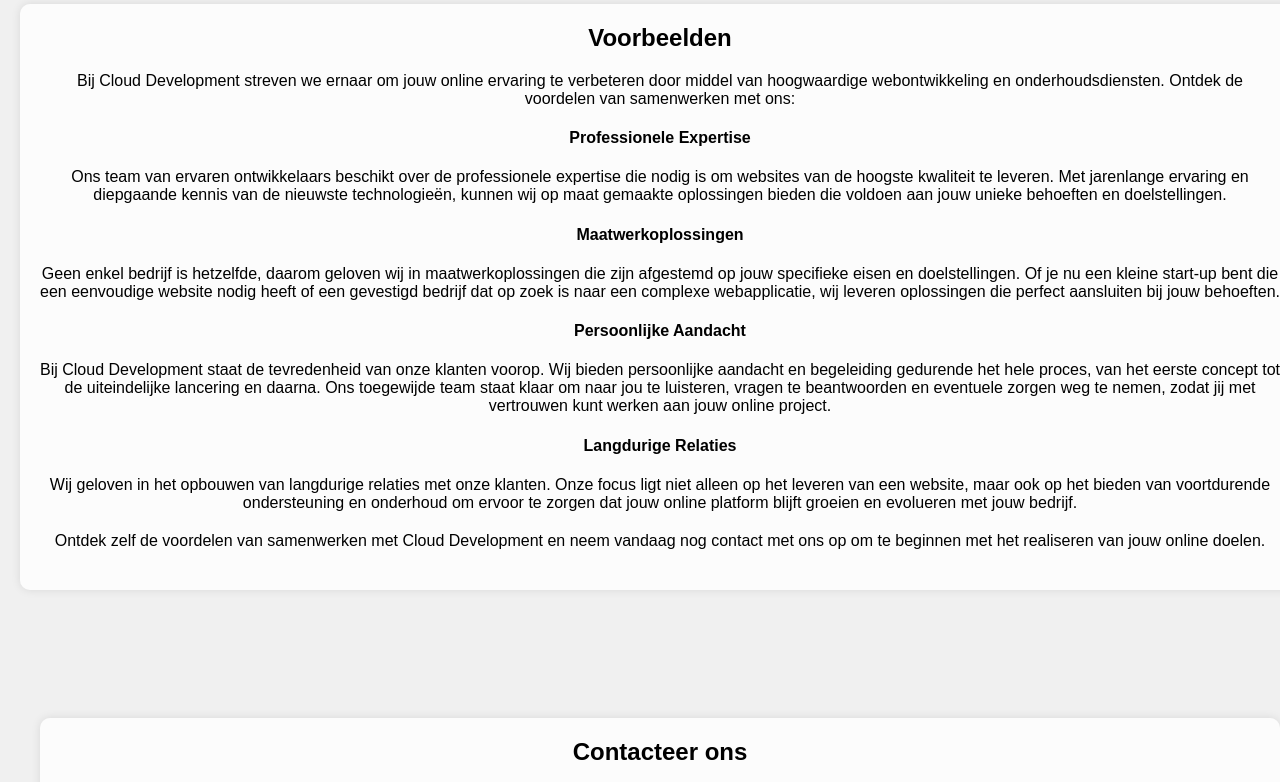
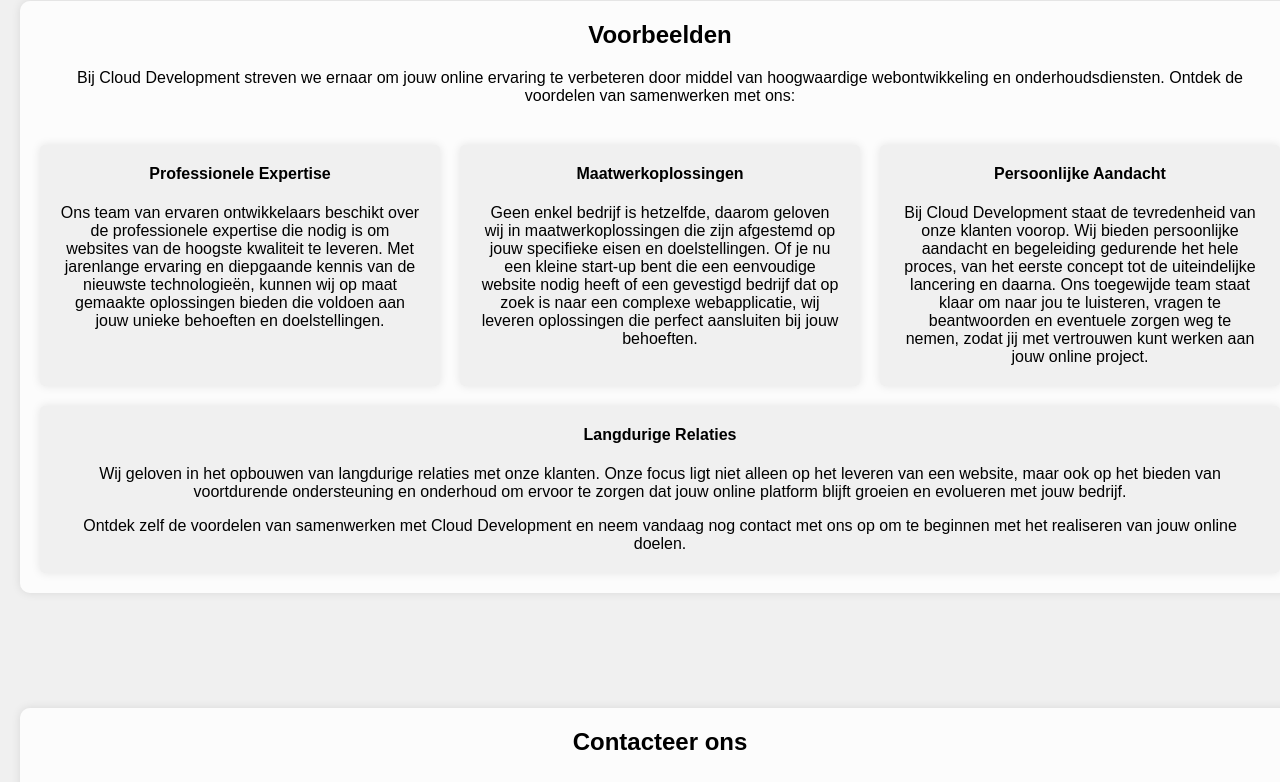
Before and after one commit to IwastedI/website-test, a plain HTML site: page index.html in a window 1280 px wide. Shown: the part 1399-2181 px from the top of the page. Drawn offline with Linux system fonts and the light colour scheme.

Commit message:
Add files via upload

```diff
--- a/index.html
+++ b/index.html
@@ -26,18 +26,25 @@
 
     <div id="wat-doen-we" class="section section1">
         <div class="content">
+            <div class="paragraph1">
                 <h2>Wat doen we precies</h2>
                 <p>
                     Bij Cloud Development begrijpen we dat jouw online aanwezigheid cruciaal is voor het succes van jouw bedrijf. Daarom bieden wij hoogwaardige webontwikkeling en onderhoudsdiensten aan, speciaal ontworpen om jouw digitale strategie te versterken.
                 </p>
+            </div>
+            <div class="paragraph">
                 <h4>Webontwikkeling op maat</h4>
                 <p>
                     Onze getalenteerde en ervaren ontwikkelaars werken nauw met jou samen om websites te creëren die niet alleen visueel aantrekkelijk zijn, maar ook naadloos functioneren op alle apparaten. Of het nu gaat om een eenvoudige informatieve site of een complexe e-commerce oplossing, wij leveren op maat gemaakte webontwikkeling die voldoet aan jouw unieke behoeften en doelstellingen.
                 </p>
+            </div>
+            <div class="paragraph">
                 <h4>Onderhoud en support</h4>
                 <p>
                     Een website is nooit 'af'. Daarom bieden wij uitgebreide onderhouds- en supportdiensten om ervoor te zorgen dat jouw online platform altijd up-to-date en optimaal presteert. Van het regelmatig bijwerken van inhoud tot het oplossen van technische problemen, ons toegewijde team staat klaar om jouw website soepel te laten draaien, zodat jij je kunt concentreren op het laten groeien van jouw bedrijf.
                 </p>
+            </div>
+            <div class="paragraph">
                 <h4>Lokale expertise, wereldwijde kwaliteit</h4>
                 <p>
                     Gevestigd in België, maar met een wereldwijd bereik, bieden wij de perfecte combinatie van lokale expertise en internationale standaarden. Onze websites zijn niet alleen geoptimaliseerd voor de Belgische markt, maar voldoen ook aan de hoogste normen op het gebied van design, functionaliteit en beveiliging, waardoor jouw bedrijf zich kan onderscheiden in een competitieve online omgeving.
@@ -47,21 +54,29 @@
                 </p>
             </div>
         </div>
+    </div>
 
     <div id="prijzen" class="section section2">
         <div class="content">
+            <div class="paragraph1">
                 <h2>Prijzen</h2>
                 <p>
                     Bij Cloud Development geloven we in transparantie en eerlijkheid als het gaat om onze prijzen. We streven ernaar om hoogwaardige webontwikkeling en onderhoudsdiensten aan te bieden tegen betaalbare tarieven, zodat jouw bedrijf kan profiteren van een professionele online aanwezigheid zonder de bank te breken.
                 </p>
+            </div>
+            <div class="paragraph">
                 <h4>Maatwerk op basis van jouw behoeften</h4>
                 <p>
                     Elk project is uniek, daarom bieden wij geen one-size-fits-all prijzen aan. In plaats daarvan werken wij nauw met jou samen om een offerte op maat te maken die perfect aansluit bij jouw specifieke eisen, doelstellingen en budget. Of je nu een kleine start-up bent die een eenvoudige website nodig heeft of een gevestigd bedrijf dat een complexe webapplicatie wil ontwikkelen, wij zorgen voor een prijsstelling die past bij jouw project.
                 </p>
+            </div>
+            <div class="paragraph">
                 <h4>Duidelijke en transparante tarieven</h4>
                 <p>
                     Bij Cloud Development geloven we in geen verrassingen als het gaat om prijzen. Onze tarieven zijn duidelijk en transparant, zonder verborgen kosten of addertjes onder het gras. Voordat we aan jouw project beginnen, ontvang je een gedetailleerde offerte waarin alle kosten en diensten duidelijk worden vermeld, zodat je precies weet waar je aan toe bent.
                 </p>
+            </div>
+            <div class="paragraph">
                 <h4>Flexibele betalingsmogelijkheden</h4>
                 <p>
                     We begrijpen dat elk bedrijf verschillende financiële behoeften heeft, daarom bieden wij flexibele betalingsmogelijkheden aan. Of je nu de voorkeur geeft aan een eenmalige betaling of liever in termijnen betaalt, wij kunnen een betalingsplan opstellen dat past bij jouw budget en planning, zodat je zonder zorgen kunt investeren in jouw online aanwezigheid.
@@ -71,26 +86,36 @@
                 </p>
             </div>
         </div>
+    </div>
 
 
     <div id="voorbeelden" class="section section3">
         <div class="content">
+            <div class="paragraph1">
             <h2>Voorbeelden</h2>
                 <p>
                     Bij Cloud Development streven we ernaar om jouw online ervaring te verbeteren door middel van hoogwaardige webontwikkeling en onderhoudsdiensten. Ontdek de voordelen van samenwerken met ons:
                 </p>
+            </div>
+            <div class="paragraph">
                 <h4>Professionele Expertise</h4>
                 <p>
                     Ons team van ervaren ontwikkelaars beschikt over de professionele expertise die nodig is om websites van de hoogste kwaliteit te leveren. Met jarenlange ervaring en diepgaande kennis van de nieuwste technologieën, kunnen wij op maat gemaakte oplossingen bieden die voldoen aan jouw unieke behoeften en doelstellingen.
                 </p>
+            </div>
+            <div class="paragraph">
                 <h4>Maatwerkoplossingen</h4>
                 <p>
                     Geen enkel bedrijf is hetzelfde, daarom geloven wij in maatwerkoplossingen die zijn afgestemd op jouw specifieke eisen en doelstellingen. Of je nu een kleine start-up bent die een eenvoudige website nodig heeft of een gevestigd bedrijf dat op zoek is naar een complexe webapplicatie, wij leveren oplossingen die perfect aansluiten bij jouw behoeften.
                 </p>
+            </div>
+            <div class="paragraph">
                 <h4>Persoonlijke Aandacht</h4>
                 <p>
                     Bij Cloud Development staat de tevredenheid van onze klanten voorop. Wij bieden persoonlijke aandacht en begeleiding gedurende het hele proces, van het eerste concept tot de uiteindelijke lancering en daarna. Ons toegewijde team staat klaar om naar jou te luisteren, vragen te beantwoorden en eventuele zorgen weg te nemen, zodat jij met vertrouwen kunt werken aan jouw online project.
                 </p>
+            </div>
+            <div class="paragraph">
                 <h4>Langdurige Relaties</h4>
                 <p>
                     Wij geloven in het opbouwen van langdurige relaties met onze klanten. Onze focus ligt niet alleen op het leveren van een website, maar ook op het bieden van voortdurende ondersteuning en onderhoud om ervoor te zorgen dat jouw online platform blijft groeien en evolueren met jouw bedrijf.
@@ -100,11 +125,14 @@
                 </p>
             </div>
         </div>
+    </div>
 
 
     <div id="contact" class="section">
         <div class="content">
+            <div class="paragraph1">
                 <h2>Contacteer ons</h2>
+            </div>
             <form method="post" action="https://formspree.io/f/xwkgydep">
                 <label for="name">Naam:</label>
                 <input type="text" id="name" name="name" required>
--- a/styles/indexstyles.css
+++ b/styles/indexstyles.css
@@ -63,6 +63,9 @@ nav ul li a:hover {
 }
 
 .content {
+    display: flex;
+    flex-wrap: wrap; /* Zorgt ervoor dat de divs op een nieuwe rij gaan als er niet genoeg ruimte is */
+    gap: 20px; /* Ruimte tussen de divs */
     margin: 0 auto;
     text-align: center;
 }
@@ -76,12 +79,34 @@ nav ul li a:hover {
 
 .section h2 {
     margin-top: 0;
+    align-self: center;
 }
 
 .section p {
     max-width: 1600px;
     margin-bottom: 20px;
 }
+
+.paragraph1 {
+    width: 100%;
+}
+
+.paragraph {
+    flex: 1 1 300px; /* Geef de divs een flexibele breedte */
+    background-color: #f0f0f0;
+    padding: 20px;
+    border-radius: 5px;
+    box-shadow: 0 0 10px rgba(0, 0, 0, 0.1);
+}
+
+.paragraph h4 {
+    margin-top: 0; /* Ruimte boven elke titel */
+}
+
+.paragraph p {
+    margin-bottom: 0; /* Geen ruimte onder elke paragraaf */
+}
+
 /*
 #section1 {
     background-image: url('../fotos/achtergrond1.jpg');
```
Lines whose indentation alone changed are shown as unchanged.
